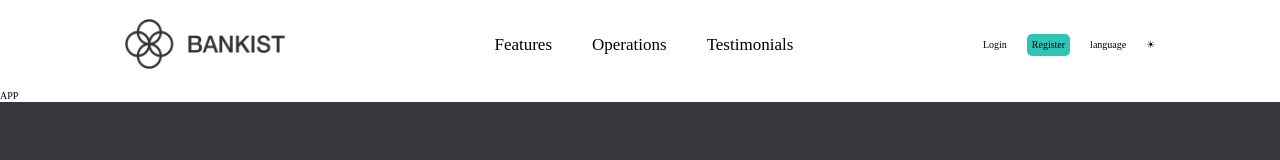
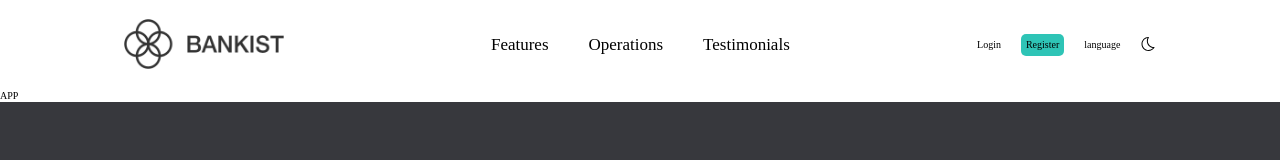
Before and after one commit to leigh79712/fake-bank-app, a Next.js app: page / in a window 1280 px wide. Shown: the top 160 px of the page. Built offline with nearby package versions, Linux system fonts and the light colour scheme.

Commit message:
feat: added theme

```diff
--- /dev/null
+++ b/components/Header/ThemeButton.js
@@ -0,0 +1,23 @@
+/** @jsxImportSource @emotion/react */
+import { css } from "@emotion/react";
+import { useContext } from "react";
+import { ThemeContext } from "hooks/useDark";
+import Sun from "public/images/icons/sun.svg";
+import Moon from "public/images/icons/moon.svg";
+
+const ThemeButton = () => {
+  const { dark, switchTheme } = useContext(ThemeContext);
+
+  return (
+    <div
+      css={css`
+        cursor: pointer;
+      `}
+      onClick={switchTheme}
+    >
+      {dark ? <Sun /> : <Moon />}
+    </div>
+  );
+};
+
+export default ThemeButton;
--- a/components/Header/index.js
+++ b/components/Header/index.js
@@ -4,6 +4,7 @@ import { css } from "@emotion/react";
 import Link from "next/link";
 import Image from "next/image";
 import logo from "../../public/images/logo.png";
+import ThemeButton from "./ThemeButton";
 
 const Links = [
   { name: "Features", url: "/features" },
@@ -171,24 +172,7 @@ const Header = () => {
             margin-left: 2rem;
           `}
         >
-          <Link href="">
-            <a
-              css={css`
-                font-size: 1rem;
-                font-weight: 400;
-                color: inherit;
-                text-decoration: none;
-                display: block;
-                transition: all 0.3s;
-                cursor: pointer;
-                opacity: ${opacity};
-              `}
-              onMouseEnter={mouseEnter}
-              onMouseOut={mouseOut}
-            >
-              ☀︎
-            </a>
-          </Link>
+          <ThemeButton />
         </li>
       </ul>
     </header>
--- a/components/Layout/index.js
+++ b/components/Layout/index.js
@@ -1,13 +1,16 @@
+import { useDark, ThemeContext } from "hooks/useDark";
 import Header from "../Header";
 import Footer from "../Footer";
 
 const Layout = ({ children }) => {
+  const { dark, switchTheme } = useDark();
+
   return (
-    <>
+    <ThemeContext.Provider value={{ dark, switchTheme }}>
       <Header />
       {children}
       <Footer />
-    </>
+    </ThemeContext.Provider>
   );
 };
 
--- /dev/null
+++ b/hooks/useDark.js
@@ -0,0 +1,9 @@
+import { useState, createContext } from "react";
+
+export const useDark = () => {
+  const [dark, setDark] = useState(false);
+  const switchTheme = () => setDark(!dark);
+  return { dark, switchTheme };
+};
+
+export const ThemeContext = createContext();
--- a/pages/_app.js
+++ b/pages/_app.js
@@ -1,10 +1,20 @@
+import React from "react";
+import { ThemeProvider } from "@emotion/react";
 import GlobalStyle from "../styles";
+import { useDark } from "../hooks/useDark";
+import { lightTheme, darkTheme } from "../styles/theme";
 
-const App = ({ Component, pageProps }) => (
-  <>
-    <GlobalStyle />
-    <Component {...pageProps} />
-  </>
-);
+const App = ({ Component, pageProps }) => {
+  const { dark } = useDark();
+
+  return (
+    <React.StrictMode>
+      <ThemeProvider theme={dark ? darkTheme : lightTheme}>
+        <GlobalStyle />
+        <Component {...pageProps} />
+      </ThemeProvider>
+    </React.StrictMode>
+  );
+};
 
 export default App;
--- /dev/null
+++ b/styles/theme.js
@@ -0,0 +1,6 @@
+export const lightTheme = {
+  color: "black",
+  background: "white",
+};
+
+export const darkTheme = { color: "white", background: "back" };
```
